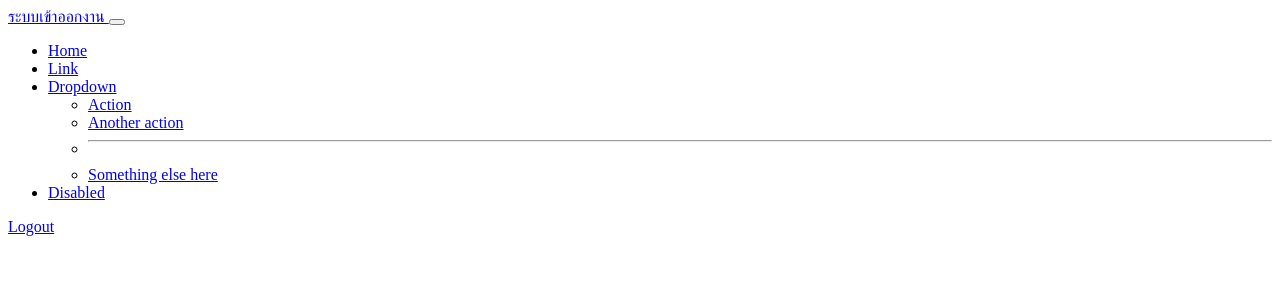
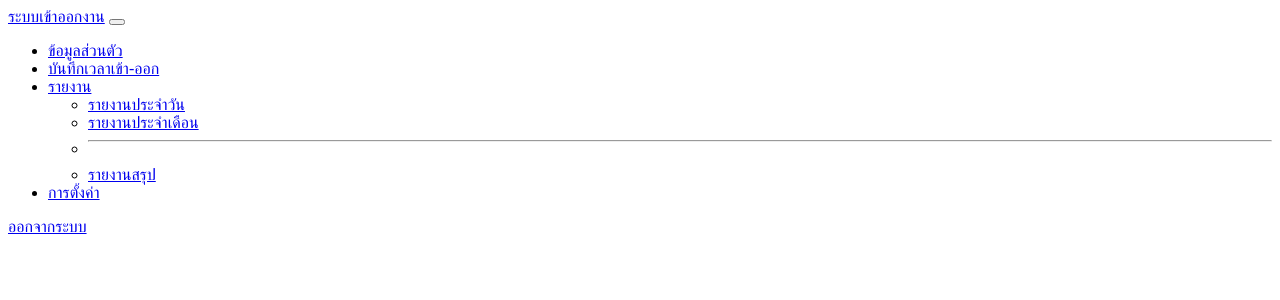
Before and after one commit to Phoomss/attendance-system, a PHP site: page /attendance-system/frontend/employee/navbar.php in a window 1280 px wide. Shown: the top 300 px of the page. Run offline with PHP 8.4, Linux system fonts and the light colour scheme.

Commit message:
change design popup and nav

```diff
--- a/frontend/employee/navbar.php
+++ b/frontend/employee/navbar.php
@@ -1,34 +1,39 @@
 <nav class="navbar navbar-expand-lg navbar-dark bg-primary">
   <div class="container-fluid">
-    <a class="navbar-brand" href="#">ระบบเข้าออกงาน </a>
+    <a class="navbar-brand" href="#">ระบบเข้าออกงาน</a>
     <button class="navbar-toggler" type="button" data-bs-toggle="collapse" data-bs-target="#navbarSupportedContent" aria-controls="navbarSupportedContent" aria-expanded="false" aria-label="Toggle navigation">
       <span class="navbar-toggler-icon"></span>
     </button>
     <div class="collapse navbar-collapse" id="navbarSupportedContent">
       <ul class="navbar-nav me-auto mb-2 mb-lg-0">
+        <!-- ข้อมูลส่วนตัว -->
         <li class="nav-item">
-          <a class="nav-link active" aria-current="page" href="#">Home</a>
+          <a class="nav-link active" aria-current="page" href="profile.php">ข้อมูลส่วนตัว</a>
         </li>
+        <!-- การบันทึกเวลา -->
         <li class="nav-item">
-          <a class="nav-link" href="#">Link</a>
+          <a class="nav-link" href="time_tracking.php">บันทึกเวลาเข้า-ออก</a>
         </li>
+        <!-- รายงาน -->
         <li class="nav-item dropdown">
           <a class="nav-link dropdown-toggle" href="#" id="navbarDropdown" role="button" data-bs-toggle="dropdown" aria-expanded="false">
-            Dropdown
+            รายงาน
           </a>
           <ul class="dropdown-menu" aria-labelledby="navbarDropdown">
-            <li><a class="dropdown-item" href="#">Action</a></li>
-            <li><a class="dropdown-item" href="#">Another action</a></li>
+            <li><a class="dropdown-item" href="report_daily.php">รายงานประจำวัน</a></li>
+            <li><a class="dropdown-item" href="report_monthly.php">รายงานประจำเดือน</a></li>
             <li><hr class="dropdown-divider"></li>
-            <li><a class="dropdown-item" href="#">Something else here</a></li>
+            <li><a class="dropdown-item" href="report_summary.php">รายงานสรุป</a></li>
           </ul>
         </li>
+        <!-- การตั้งค่า -->
         <li class="nav-item">
-          <a class="nav-link disabled" href="#" tabindex="-1" aria-disabled="true">Disabled</a>
+          <a class="nav-link" href="settings.php">การตั้งค่า</a>
         </li>
       </ul>
+      <!-- ปุ่ม Logout -->
       <form class="d-flex">
-        <a class="btn btn-danger ms-2" type="submit" href="../../server/logout.php">Logout</a>
+        <a class="btn btn-danger ms-2" href="../../server/logout.php">ออกจากระบบ</a>
       </form>
     </div>
   </div>
```
Also changed, not shown: frontend/employee/popup.php (+12 -20 lines).
